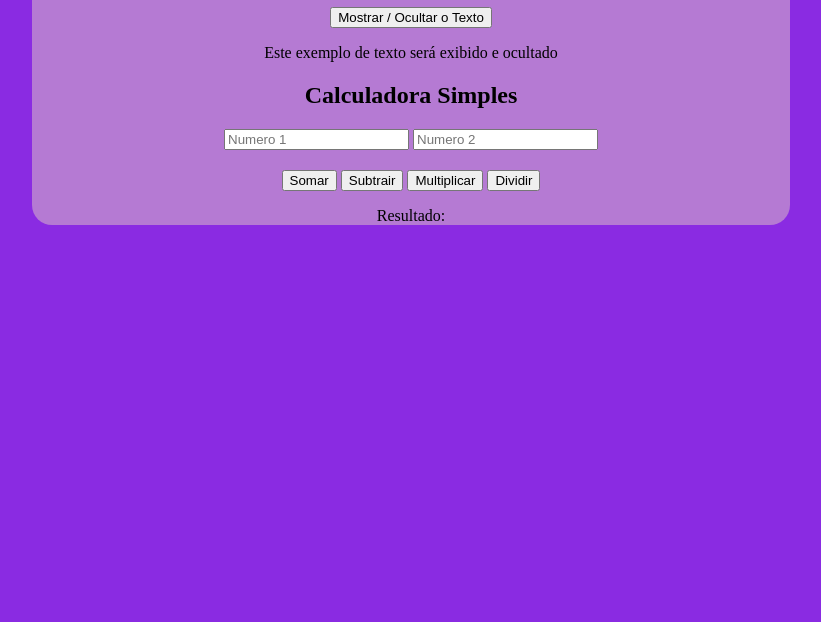
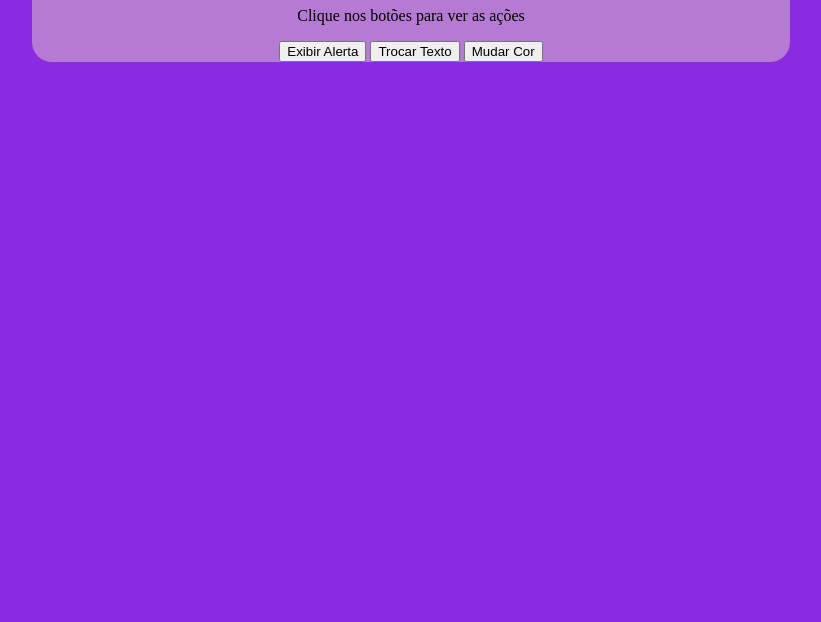
Before and after one commit to mateusgoncalves24/fun-es2calculadora2, a plain HTML site: page index.html in a window 1280 px wide. Shown: the part 178-800 px from the top of the page, without its empty margins (229-1050 px from the left). Drawn offline with Linux system fonts and the light colour scheme.

Commit message:
Add files via upload

```diff
--- a/index.html
+++ b/index.html
@@ -1,76 +1,40 @@
 <!DOCTYPE html>
-<html lang="pt-br">
+<html lang="en">
 <head>
     <link rel="stylesheet" href="style.css">
     <meta charset="UTF-8">
     <meta name="viewport" content="width=device-width, initial-scale=1.0">
-    <title>Funções 2</title>
+    <title>Funções com Javascript</title>
 </head>
 <body>
 
     <div class="container">
-        <h1>
-            Funções - Javascript
-        </h1>
+        <h1 id="titulo">Função básicas em Javascript</h1>
+        <p id="mensagem">Clique nos botões para ver as ações<p>
 
-        <button class="button" onclick="toggleText()"> Mostrar / Ocultar o Texto</button>
-        <p id="toggleText"> Este exemplo de texto será exibido e ocultado</p>
+        <button class="button" onclick="mostrarAlerta()">Exibir Alerta</button>
+        <button class="button" onclick="trocarTexto()">Trocar Texto</button>
+        <button class="button" onclick="mudarCor()">Mudar Cor</button>
 
-        <h2>Calculadora Simples</h2>
-        <input type="number" name="" id="num1" placeholder="Numero 1">
-        <input type="number" name="" id="num2" placeholder="Numero 2">
+    </div>
+    <script>
+        function mostrarAlerta(){
+            alert("Olá Mundo!");
+        }
 
-        <div class="botoes">
-        <button class="button" onclick="sumCalculate()">Somar</button>
-        <button class="button" onclick="subCalculate()">Subtrair</button>
-        <button class="button" onclick="multCalculate()">Multiplicar</button>
-        <button class="button" onclick="divCalculate()">Dividir</button>
-        </div>
+        function trocarTexto(){
+            // Pegar um elemento pelo ID, document sempre entra no documento html. o que vem depois é oq ele faz e como
+            document.getElementById("mensagem").innerText = "seu texto foi alterado!";
+        }
 
-        <p id="sumResult" >Resultado:</p>
-    </div>
+        function mudarCor(){
+            const message = document.getElementById("mensagem");
+            message.style.color = message.style.color === "red" ? "blue" : "red";
 
 
-
-    <script>
-        // --------------Funçãoa lterar visibilidade
-        function toggleText(){  //toggle vem de alternar
-            const text = document.getElementById("toggleText")
-            text.style.display = text.style.display === "none" ? "block" : "none"
         }
 
-        //--------------Função somar
-        function sumCalculate(){
-            const num1 = parseFloat(document.getElementById("num1").value)
-            const num2 = parseFloat(document.getElementById("num2").value)
-            const resultado = num1 + num2
 
-            document.getElementById("sumResult").innerText = resultado
-        }
-
-        function subCalculate(){
-            const num1 = parseFloat(document.getElementById("num1").value)
-            const num2 = parseFloat(document.getElementById("num2").value)
-            const resultado = num1 - num2
-
-            document.getElementById("sumResult").innerText = resultado
-        }
-
-        function multCalculate(){
-            const num1 = parseFloat(document.getElementById("num1").value)
-            const num2 = parseFloat(document.getElementById("num2").value)
-            const resultado = num1 * num2
-
-            document.getElementById("sumResult").innerText = resultado
-        }
-
-        function divCalculate(){
-            const num1 = parseFloat(document.getElementById("num1").value)
-            const num2 = parseFloat(document.getElementById("num2").value)
-            const resultado = num1 / num2
-
-            document.getElementById("sumResult").innerText = resultado
-        }
 
 
 
```
